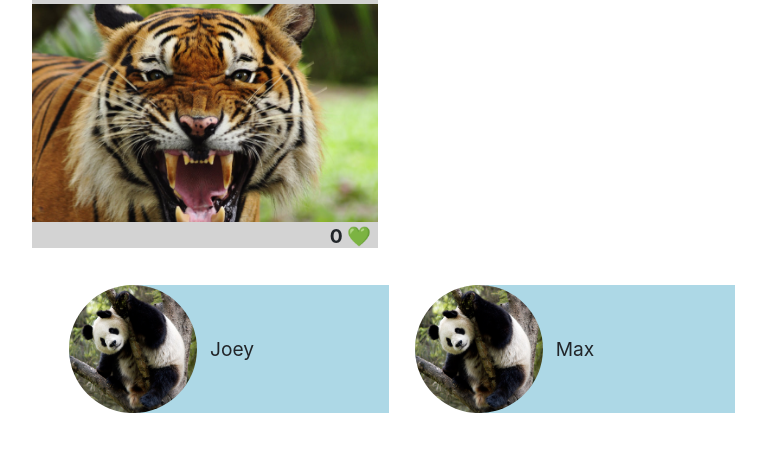
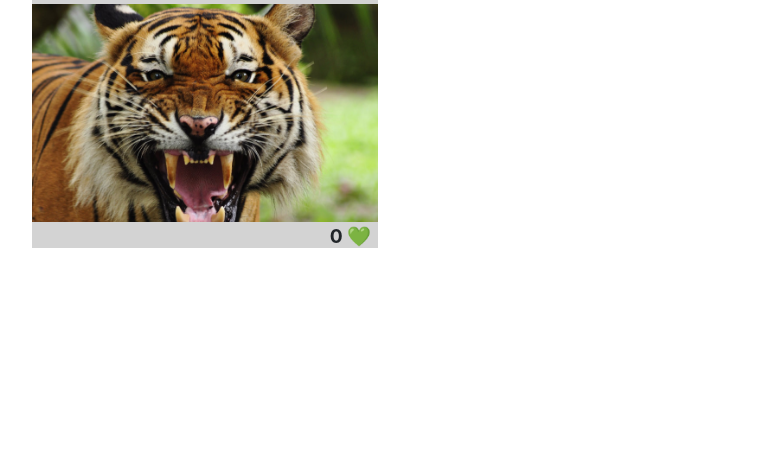
Before and after one commit to SirikS/website, a Flask app: page /profile in a window 1280 px wide. Shown: the part 1127-1601 px from the top of the page, without its empty margins (268-1034 px from the left). After the commit the page ends 1375 px from the top, so only its background shows below. Run offline with Flask 2, Linux system fonts and the light colour scheme; a user stored in the database is signed in; data comes from the database, SQL or seed files in the repository; some libraries are stand-ins or nearby versions.

Commit message:
Fix automatisch juiste tab openen

```diff
--- a/templates/profile.html
+++ b/templates/profile.html
@@ -96,7 +96,7 @@
 
     <div class="onderste_flex">
 
-        <div id="personal" class="fotos tabcontent">
+        <div id="personal" class="fotos tabcontent" style="display: flex">
             {% for foto in p_fotos%}
             <!--hokje voor een foto met titel, etc-->
             <div>
@@ -123,7 +123,7 @@
         </div>
 
 
-        <div id="liked" class="fotos tabcontent">
+        <div id="liked" class="fotos tabcontent" style="display: none">
             {% for foto in l_fotos %}
             <!--hokje voor een foto met titel, etc-->
             <div>
@@ -150,7 +150,7 @@
         </div>
 
         <!--vak waarin alle hokjes met profielen komen-->
-        <div id="pack" class="profielen tabcontent">
+        <div id="pack" class="profielen tabcontent" style="display: none">
 
             {% for profiel in p_profiel %}
             <div>
@@ -171,7 +171,7 @@
         </div>
 
         <!--vak waarin alle hokjes met profielen komen-->
-        <div id="following" class="profielen tabcontent">
+        <div id="following" class="profielen tabcontent" style="display: none">
             {% for profiel in f_profiel %}
             <!--hokje voor een profiel-->
             <div>
```
